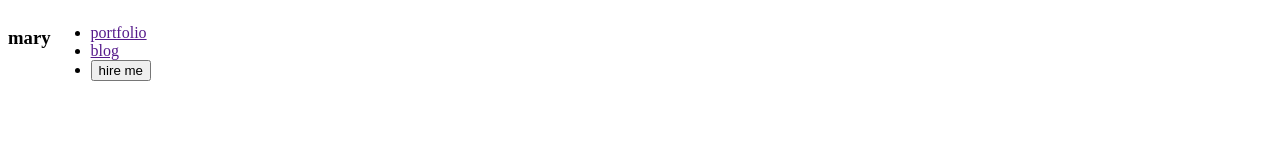
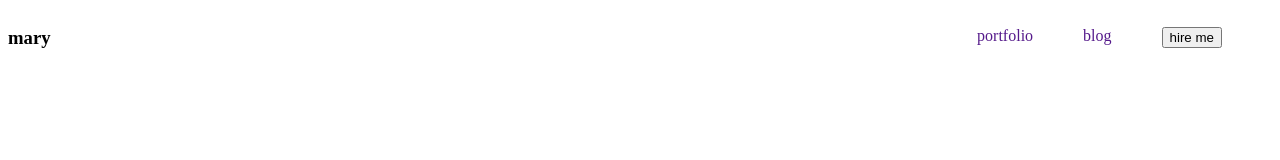
Before and after one commit to arriful500/dev-portfolio, a plain HTML site: page index.html in a window 1280 px wide. Drawn offline with Linux system fonts and the light colour scheme.

Commit message:
ki obostha

```diff
--- a/styles/style.css
+++ b/styles/style.css
@@ -1,3 +1,16 @@
 nav{
   display: flex;
+  align-items: center;
+  justify-content: space-between;
 }
+ nav ul li{
+margin-right: 50px;
+list-style: none;
+}
+nav ul{
+  display: flex;
+}
+nav li a {
+  text-decoration: none;
+  list-style: none;
+}
```
Also changed, not shown: index.html (+9 -0 lines).
